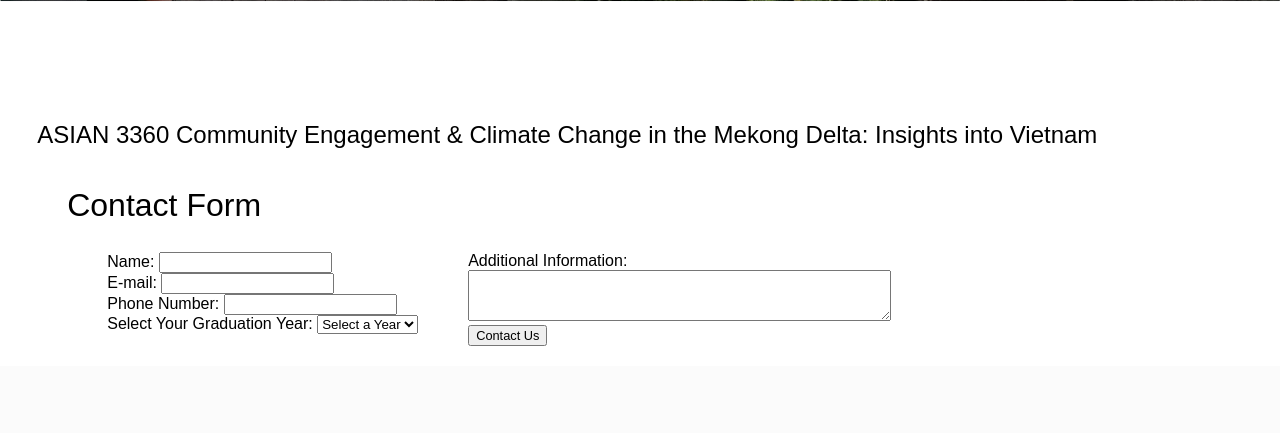
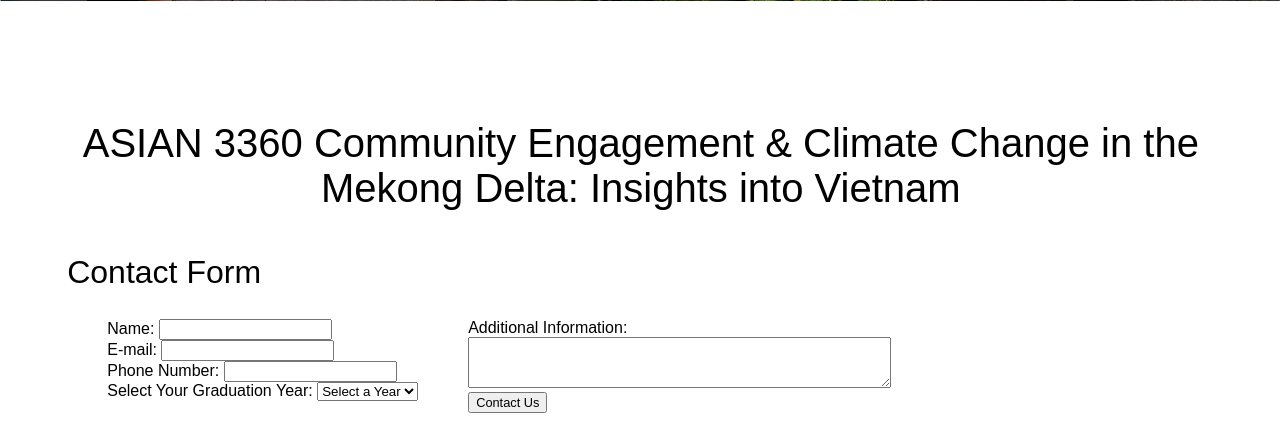
Before and after one commit to crabalockerfishwife/SAIL, a PHP site: page /pages/index.php in a window 1280 px wide. Shown: the part 489-922 px from the top of the page. Before the commit the page ends 835 px from the top, so only its background shows below. Run offline with PHP 8.4, Linux system fonts and the light colour scheme; the visitor is signed in with stand-in values (Sample User, id 1).

Commit message:
fixed margin so not so close to solid nav bar

```diff
--- a/css/style.css
+++ b/css/style.css
@@ -239,6 +239,7 @@ button {
 }
 
 .page-heading {
+    margin-top: 5px;
     color: black;
     font-size: 2em;
     padding: 10px;
--- a/pages/index.php
+++ b/pages/index.php
@@ -12,7 +12,7 @@
 
 	?>
 	<div class="page-content">
-		<div class="page-heading-2">ASIAN 3360
+		<div class="page-heading-6">ASIAN 3360
             Community Engagement &amp; Climate Change in the
             Mekong Delta: Insights into Vietnam</div>
 
```
